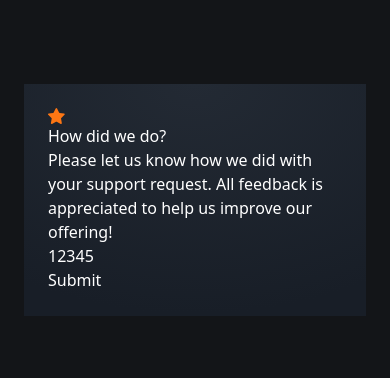
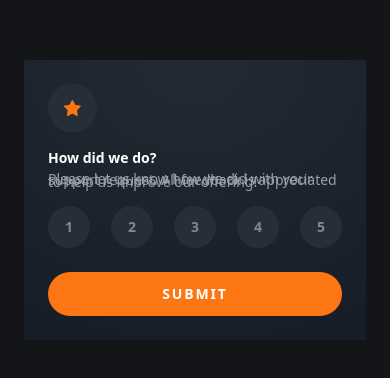
Before and after one commit to giuliafer09/feedback25, a React (Vite) app: page / in a window 390 px wide. Shown: the part 222-600 px from the top of the page. Built offline with nearby package versions, Linux system fonts and the light colour scheme.

Commit message:
primeiro card na versao mobile finalizada

```diff
--- a/src/App.jsx
+++ b/src/App.jsx
@@ -3,22 +3,22 @@
 export function App(){
   return(
     <div className="bg-gradient-dark text-white mx-6 p-6 ">
-      <div>
+      <div className="bg-dark-blue w-fit p-4 rounded-full rounded 2xl mb-4 font-overpass">
         <img src={iconStar} alt="icon star" />
       </div>
 
-      <h1>How did we do?</h1>
-      <p>Please let us know how we did with your support request. All feedback is appreciated to help us improve our offering!</p>
+      <h1 className="text-2xl font-bold mb-2.5 text-sm">How did we do?</h1>
+      <p className="text-sm text-light-grey mb-6 leading-1 ">Please let us know how we did with your support request. All feedback is appreciated to help us improve our offering!</p>
 
-      <div>
-        <input type="button" value={1} />
-        <input type="button" value={2} />
-        <input type="button" value={3} />
-        <input type="button" value={4} />
-        <input type="button" value={5} />
+      <div className="flex justify-between mb-6">
+        <input type="button" value={1} className="bg-dark-blue w-10.5 h-10.5 rounded-full text-medium-grey text-sm font-bold" />
+        <input type="button" value={2} className="bg-dark-blue w-10.5 h-10.5 rounded-full text-medium-grey text-sm font-bold"  />
+        <input type="button" value={3} className="bg-dark-blue w-10.5 h-10.5 rounded-full text-medium-grey text-sm font-bold" />
+        <input type="button" value={4} className="bg-dark-blue w-10.5 h-10.5 rounded-full text-medium-grey text-sm font-bold" />
+        <input type="button" value={5} className="bg-dark-blue w-10.5 h-10.5 rounded-full text-medium-grey text-sm font-bold"  />
       </div>
 
-      <button>Submit</button>
+      <button className="bg-orange w-full uppercase tracking-1 font-bold rounded-3xl text-sm py-3">Submit</button>
     </div>
   )
 }
--- a/src/index.css
+++ b/src/index.css
@@ -7,7 +7,9 @@
 --color-light-grey: #969FAD;
 --color-medium-grey: #7C8798;
 --color-orange: #FC7614;
+
 --tracking-1: 1.867px;
+--leading-1: 1.375px;
 --font-overpass: "Overpass", "sans-serif";
 }
 
```
